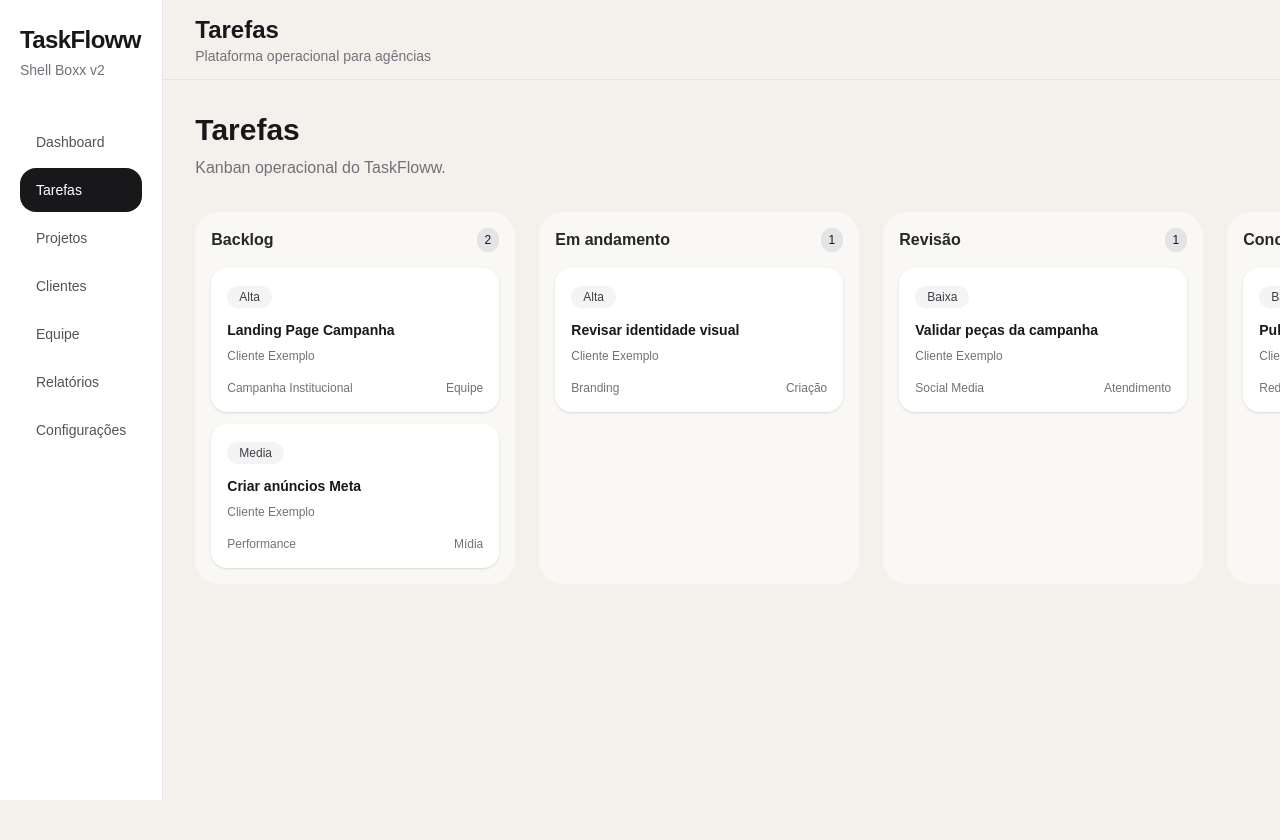
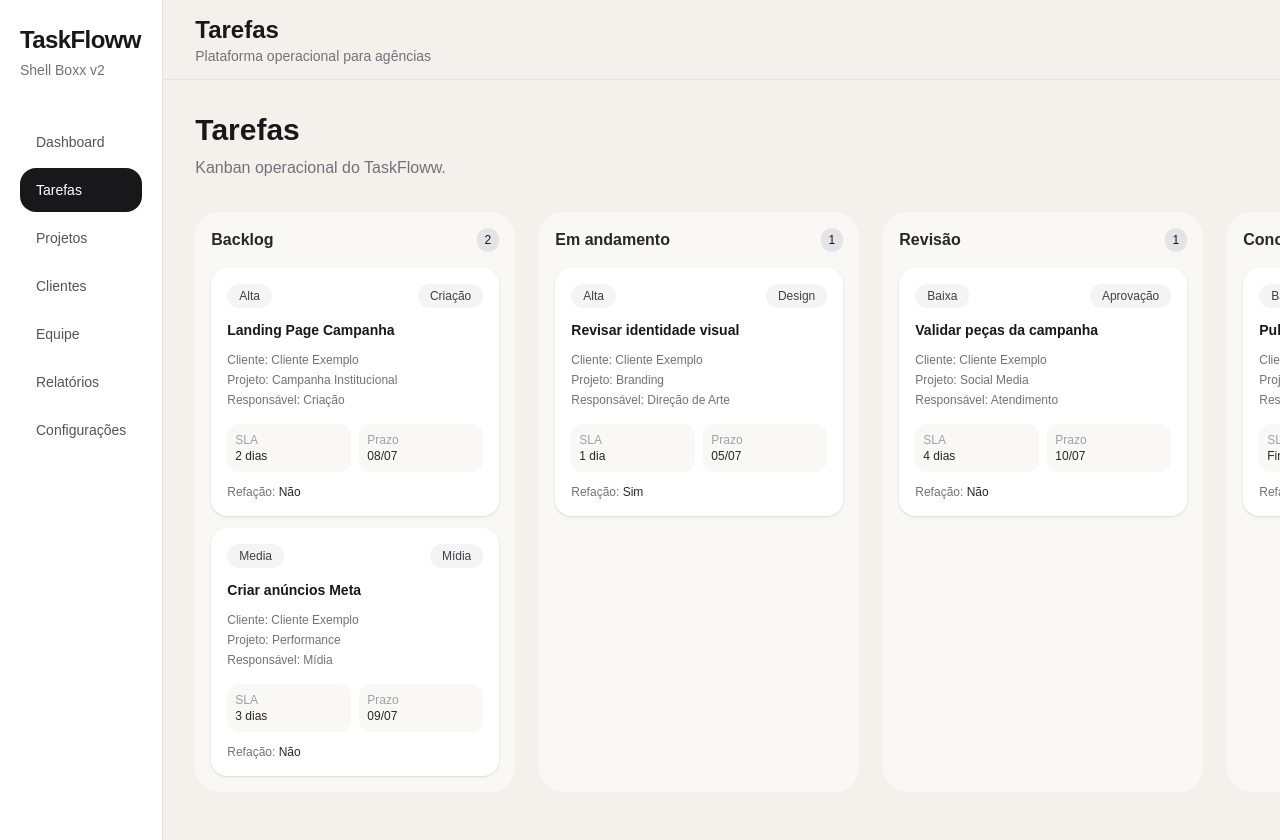
Before and after one commit to hudsonoli/taskflow, a Next.js app in the folder frontend/: page /tarefas in a window 1280 px wide. Shown: the top 840 px of the page. Before the commit the page ends 800 px from the top, so only its background shows below. Built offline with nearby package versions, Linux system fonts and the light colour scheme.

Commit message:
fase 3.3 adiciona dados operacionais no kanban

```diff
--- a/frontend/src/components/kanban/KanbanBoard.tsx
+++ b/frontend/src/components/kanban/KanbanBoard.tsx
@@ -22,8 +22,12 @@ const initialTasks: KanbanTask[] = [
     title: "Landing Page Campanha",
     client: "Cliente Exemplo",
     project: "Campanha Institucional",
-    assignee: "Equipe",
+    assignee: "Criação",
     priority: "Alta",
+    deadline: "08/07",
+    sla: "2 dias",
+    taskType: "Criação",
+    rework: "Não",
     columnId: "backlog",
   },
   {
@@ -33,6 +37,10 @@ const initialTasks: KanbanTask[] = [
     project: "Performance",
     assignee: "Mídia",
     priority: "Media",
+    deadline: "09/07",
+    sla: "3 dias",
+    taskType: "Mídia",
+    rework: "Não",
     columnId: "backlog",
   },
   {
@@ -40,8 +48,12 @@ const initialTasks: KanbanTask[] = [
     title: "Revisar identidade visual",
     client: "Cliente Exemplo",
     project: "Branding",
-    assignee: "Criação",
+    assignee: "Direção de Arte",
     priority: "Alta",
+    deadline: "05/07",
+    sla: "1 dia",
+    taskType: "Design",
+    rework: "Sim",
     columnId: "em-andamento",
   },
   {
@@ -51,6 +63,10 @@ const initialTasks: KanbanTask[] = [
     project: "Social Media",
     assignee: "Atendimento",
     priority: "Baixa",
+    deadline: "10/07",
+    sla: "4 dias",
+    taskType: "Aprovação",
+    rework: "Não",
     columnId: "revisao",
   },
   {
@@ -60,6 +76,10 @@ const initialTasks: KanbanTask[] = [
     project: "Redes Sociais",
     assignee: "Operação",
     priority: "Baixa",
+    deadline: "Concluído",
+    sla: "Finalizado",
+    taskType: "Publicação",
+    rework: "Não",
     columnId: "concluido",
   },
 ];
--- a/frontend/src/components/kanban/KanbanCard.tsx
+++ b/frontend/src/components/kanban/KanbanCard.tsx
@@ -1,6 +1,7 @@
 import { Badge } from "@/components/ui/Badge";
 
 export type TaskPriority = "Baixa" | "Media" | "Alta";
+export type TaskRework = "Sim" | "Não";
 
 type KanbanCardProps = {
   id: string;
@@ -9,6 +10,10 @@ type KanbanCardProps = {
   project: string;
   assignee: string;
   priority: TaskPriority;
+  deadline: string;
+  sla: string;
+  taskType: string;
+  rework: TaskRework;
 };
 
 export function KanbanCard({
@@ -18,21 +23,43 @@ export function KanbanCard({
   project,
   assignee,
   priority,
+  deadline,
+  sla,
+  taskType,
+  rework,
 }: KanbanCardProps) {
   return (
-    <div
-      data-task-id={id}
-      className="rounded-2xl bg-white p-4 shadow-sm"
-    >
-      <Badge>{priority}</Badge>
+    <div data-task-id={id} className="rounded-2xl bg-white p-4 shadow-sm">
+      <div className="flex items-center justify-between gap-2">
+        <Badge>{priority}</Badge>
+        <Badge>{taskType}</Badge>
+      </div>
 
       <h3 className="mt-3 text-sm font-semibold text-zinc-900">{title}</h3>
 
-      <p className="mt-2 text-xs text-zinc-500">{client}</p>
+      <div className="mt-3 space-y-1 text-xs text-zinc-500">
+        <p>Cliente: {client}</p>
+        <p>Projeto: {project}</p>
+        <p>Responsável: {assignee}</p>
+      </div>
 
-      <div className="mt-4 flex items-center justify-between text-xs text-zinc-500">
-        <span>{project}</span>
-        <span>{assignee}</span>
+      <div className="mt-4 grid grid-cols-2 gap-2 text-xs">
+        <div className="rounded-xl bg-[#faf8f4] p-2">
+          <p className="text-zinc-400">SLA</p>
+          <p className="font-medium text-zinc-800">{sla}</p>
+        </div>
+
+        <div className="rounded-xl bg-[#faf8f4] p-2">
+          <p className="text-zinc-400">Prazo</p>
+          <p className="font-medium text-zinc-800">{deadline}</p>
+        </div>
+      </div>
+
+      <div className="mt-3 text-xs text-zinc-500">
+        Refação:{" "}
+        <span className="font-medium text-zinc-800">
+          {rework}
+        </span>
       </div>
     </div>
   );
--- a/frontend/src/components/kanban/KanbanColumn.tsx
+++ b/frontend/src/components/kanban/KanbanColumn.tsx
@@ -1,8 +1,12 @@
 "use client";
 
-import { useDroppable, useDraggable } from "@dnd-kit/core";
+import { useDraggable, useDroppable } from "@dnd-kit/core";
 import { CSS } from "@dnd-kit/utilities";
-import { KanbanCard, type TaskPriority } from "./KanbanCard";
+import {
+  KanbanCard,
+  type TaskPriority,
+  type TaskRework,
+} from "./KanbanCard";
 
 export type KanbanTask = {
   id: string;
@@ -11,6 +15,10 @@ export type KanbanTask = {
   project: string;
   assignee: string;
   priority: TaskPriority;
+  deadline: string;
+  sla: string;
+  taskType: string;
+  rework: TaskRework;
   columnId: string;
 };
 
@@ -44,15 +52,17 @@ function DraggableCard({ task }: { task: KanbanTask }) {
         project={task.project}
         assignee={task.assignee}
         priority={task.priority}
+        deadline={task.deadline}
+        sla={task.sla}
+        taskType={task.taskType}
+        rework={task.rework}
       />
     </div>
   );
 }
 
 export function KanbanColumn({ id, title, tasks }: KanbanColumnProps) {
-  const { setNodeRef, isOver } = useDroppable({
-    id,
-  });
+  const { setNodeRef, isOver } = useDroppable({ id });
 
   return (
     <div
```
